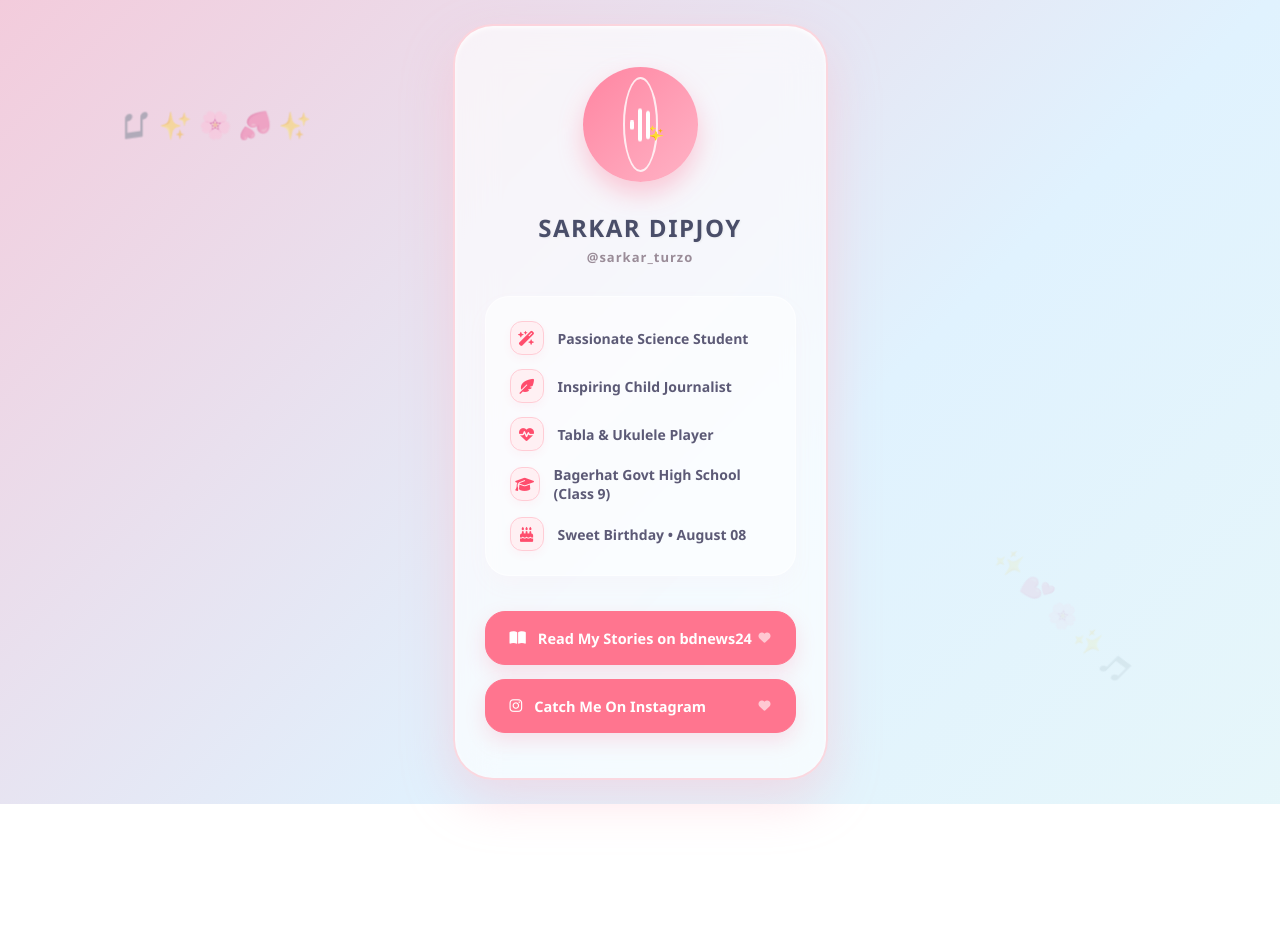
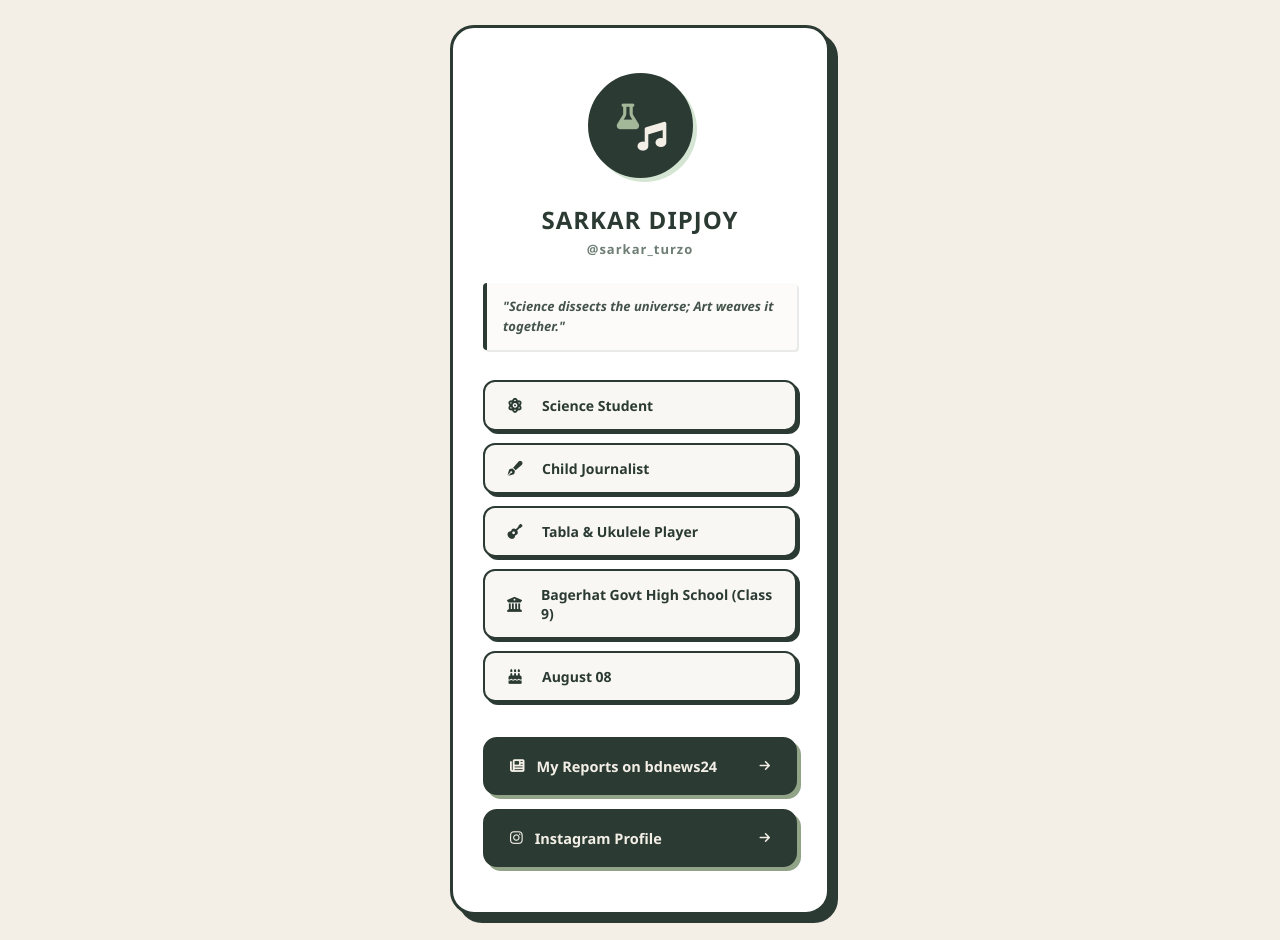
Before and after one commit to sarkardipjoy50-source/sarkardipjoy50-source.github.io, a plain HTML site: page index.html in a window 1280 px wide. Before the commit the page ends 804 px from the top, so only its background shows below. Drawn offline with nearby package versions, Linux system fonts and the light colour scheme.

Commit message:
Update index.html

```diff
--- a/index.html
+++ b/index.html
@@ -3,9 +3,8 @@
 <head>
     <meta charset="UTF-8">
     <meta name="viewport" content="width=device-width, initial-scale=1.0">
-    <title>Sarkar Dipjoy | Magic Space</title>
-    <!-- Beautiful Icons and Animations -->
-    <link rel="stylesheet" href="https://cdnjs.cloudflare.com/ajax/libs/animate.css/4.1.1/animate.min.css">
+    <title>Sarkar Dipjoy | Official Bio</title>
+    <!-- Premium Icons and Typo Fonts -->
     <link rel="stylesheet" href="https://cdnjs.cloudflare.com/ajax/libs/font-awesome/6.4.0/css/all.min.css">
     <style>
         * {
@@ -16,300 +15,236 @@
 
         body {
             font-family: 'Segoe UI', Roboto, -apple-system, sans-serif;
-            /* Ultra-Cute Soft Pastel Dream Background */
-            background: linear-gradient(135deg, #ffe5ec, #ffc2d1, #ffb3c6, #e0f2fe, #f0fdf4);
-            background-size: 400% 400%;
-            animation: pastelFlow 12s ease infinite;
-            color: #4f46e5;
+            /* Flat, Premium Matte Earth Tone (স্ক্রিনশটের মতো সলিড ও মার্জিত ব্যাকগ্রাউন্ড) */
+            background-color: #f3efe6;
+            color: #2b3a32;
             display: flex;
             justify-content: center;
             align-items: center;
             min-height: 100vh;
-            padding: 24px;
-            overflow-x: hidden;
+            padding: 25px;
+        }
+
+        /* Neo-Brutalism High Contrast Card Design */
+        .brutal-card {
+            background: #ffffff;
+            padding: 45px 30px;
+            border-radius: 24px;
+            /* Solid Heavy Shadow like modern top-tier portfolios */
+            box-shadow: 8px 8px 0px #2b3a32;
+            border: 3px solid #2b3a32;
+            text-align: center;
+            max-width: 380px;
+            width: 100%;
             position: relative;
         }
 
-        @keyframes pastelFlow {
-            0% { background-position: 0% 50%; }
-            50% { background-position: 100% 50%; }
-            100% { background-position: 0% 50%; }
-        }
-
-        /* Floating Sparkles & Hearts Background Animation */
-        .sparkle-bg {
-            position: absolute;
-            width: 100%;
-            height: 100%;
-            top: 0; left: 0;
-            pointer-events: none;
-            z-index: 0;
-        }
-        .sparkle-bg::before, .sparkle-bg::after {
-            content: "✨ 💕 🌸 ✨ 🎵";
-            position: absolute;
-            font-size: 24px;
-            opacity: 0.3;
-            animation: floatSparkles 8s linear infinite;
-        }
-        .sparkle-bg::before { left: 10%; top: 20%; animation-delay: 1s; }
-        .sparkle-bg::after { right: 10%; bottom: 20%; animation-delay: 4s; }
-
-        @keyframes floatSparkles {
-            0% { transform: translateY(0) scale(1) rotate(0deg); opacity: 0; }
-            50% { opacity: 0.4; }
-            100% { transform: translateY(-100px) scale(1.2) rotate(360deg); opacity: 0; }
-        }
-
-        /* Premium Glass Card with Soft Pink Border */
-        .cute-card {
-            background: rgba(255, 255, 255, 0.65);
-            backdrop-filter: blur(20px);
-            -webkit-backdrop-filter: blur(20px);
-            padding: 45px 30px;
-            border-radius: 40px;
-            box-shadow: 0 20px 50px rgba(255, 179, 198, 0.4),
-                        inset 0 2px 4px rgba(255, 255, 255, 0.8);
-            text-align: center;
-            max-width: 375px;
-            width: 100%;
-            border: 2px solid rgba(255, 182, 193, 0.5);
-            z-index: 1;
-            position: relative;
-            animation: cardEntrance 1s ease-out;
-        }
-
-        /* Cute Science & Art Hybrid Graphic (No Face) */
-        .magic-core {
-            width: 115px;
-            height: 115px;
-            background: linear-gradient(135deg, #ff85a1, #ffb3c6);
+        /* Minimal Graphic Circle (No Face - High Contrast Art) */
+        .art-hub {
+            width: 105px;
+            height: 105px;
+            background: #2b3a32;
             border-radius: 50%;
             margin: 0 auto 25px;
             display: flex;
             justify-content: center;
             align-items: center;
-            box-shadow: 0 12px 25px rgba(255, 133, 161, 0.4);
+            border: 3px solid #2b3a32;
+            box-shadow: 4px 4px 0px #d4e5d4;
+            color: #f3efe6;
+            font-size: 32px;
             position: relative;
-            animation: gentleFloat 4s ease-in-out infinite;
         }
 
-        @keyframes gentleFloat {
-            0%, 100% { transform: translateY(0); }
-            50% { transform: translateY(-8px); }
+        .art-hub i {
+            position: absolute;
         }
-
-        /* Magical Orbit Ring (Science) */
-        .magic-orbit {
-            position: absolute;
-            width: 95px;
-            height: 35px;
-            border: 2px solid rgba(255, 255, 255, 0.8);
-            border-radius: 50%;
-            animation: spinOrbit 4s linear infinite;
-        }
-        .magic-orbit::after {
-            content: "✨";
-            position: absolute;
-            top: -10px; left: 50%;
-            font-size: 14px;
-        }
-
-        /* Sweet Bouncing Music Waves (Arts) */
-        .cute-waves {
-            display: flex;
-            gap: 4px;
-            align-items: center;
-            z-index: 2;
-        }
-        .cute-bar {
-            width: 4px;
-            background: #ffffff;
-            border-radius: 2px;
-            animation: cutePulse 1s ease-in-out infinite;
-        }
-        .cute-bar:nth-child(1) { height: 16px; animation-delay: 0.1s; }
-        .cute-bar:nth-child(2) { height: 32px; animation-delay: 0.3s; }
-        .cute-bar:nth-child(3) { height: 22px; animation-delay: 0.5s; }
-
-        @keyframes spinOrbit {
-            0% { transform: rotate(0deg); }
-            100% { transform: rotate(360deg); }
-        }
-        @keyframes cutePulse {
-            0%, 100% { transform: scaleY(0.5); }
-            50% { transform: scaleY(1.3); }
-        }
+        .art-hub i.fa-flask { transform: translate(-12px, -10px) scale(0.8); color: #a3b899; }
+        .art-hub i.fa-music { transform: translate(12px, 10px) scale(0.9); color: #f3efe6; }
 
         h1 {
             font-size: 24px;
-            font-weight: 800;
-            color: #4a4e69;
-            letter-spacing: 1.5px;
+            font-weight: 900;
+            color: #2b3a32;
+            letter-spacing: 1px;
+            text-transform: uppercase;
             margin-bottom: 4px;
-            text-shadow: 1px 1px 2px rgba(0,0,0,0.05);
         }
 
         p.username {
             font-size: 13px;
-            color: #9a8c98;
-            margin-bottom: 30px;
+            color: #6e7e75;
+            margin-bottom: 25px;
             font-weight: 700;
             letter-spacing: 1px;
         }
 
-        /* Beautiful and Cozy Showcase Box */
-        .showcase-box {
+        /* Deep Inspiring Cultural Proverb Quote Box */
+        .proverb-box {
+            background: #fcfbfa;
+            border-left: 4px solid #2b3a32;
+            padding: 14px 16px;
+            margin-bottom: 30px;
             text-align: left;
-            background: rgba(255, 255, 255, 0.5);
-            padding: 24px;
-            border-radius: 24px;
-            margin-bottom: 35px;
-            border: 1px solid rgba(255, 255, 255, 0.6);
-            box-shadow: 0 10px 20px rgba(255, 179, 198, 0.05);
+            border-radius: 4px;
+            box-shadow: 2px 2px 0px rgba(43, 58, 50, 0.1);
         }
 
-        .showcase-item {
+        .proverb-box p {
+            font-style: italic;
+            font-size: 13px;
+            line-height: 1.5;
+            color: #44544a;
+            font-weight: 600;
+        }
+
+        /* Structured Flat Bio Grid */
+        .info-stack {
+            text-align: left;
+            margin-bottom: 35px;
+            display: flex;
+            flex-direction: column;
+            gap: 12px;
+        }
+
+        .info-tag {
             display: flex;
             align-items: center;
-            margin-bottom: 14px;
-            transition: transform 0.2s;
+            background: #f8f7f4;
+            padding: 14px 18px;
+            border-radius: 12px;
+            border: 2px solid #2b3a32;
+            box-shadow: 3px 3px 0px #2b3a32;
+            transition: all 0.2s;
         }
-        .showcase-item:hover { transform: translateX(3px); }
-        .showcase-item:last-child { margin-bottom: 0; }
 
-        .cute-badge {
-            margin-right: 14px;
+        .info-tag:hover {
+            transform: translate(-2px, -2px);
+            box-shadow: 5px 5px 0px #2b3a32;
+        }
+
+        .tag-icon {
+            margin-right: 15px;
             font-size: 15px;
-            background: #fff0f3;
-            color: #ff4d6d;
-            width: 34px;
-            height: 34px;
-            border-radius: 12px;
+            color: #2b3a32;
+            width: 24px;
             display: flex;
             justify-content: center;
-            align-items: center;
-            border: 1px solid #ffccd5;
-            box-shadow: 0 4px 8px rgba(255, 77, 109, 0.05);
         }
 
-        .showcase-text {
+        .tag-text {
             font-size: 14px;
-            font-weight: 600;
-            color: #5c5a76;
+            font-weight: 700;
+            color: #2b3a32;
         }
 
-        /* Bouncy Bubble Buttons */
-        .action-container {
+        /* High Contrast Bold Action Buttons */
+        .links-stack {
             display: flex;
             flex-direction: column;
             gap: 14px;
         }
 
-        .action-btn {
+        .brutal-btn {
             display: flex;
             align-items: center;
             justify-content: space-between;
-            background: #ff758f;
-            color: #ffffff;
+            background: #2b3a32;
+            color: #f3efe6;
             text-decoration: none;
             padding: 16px 24px;
-            border-radius: 20px;
+            border-radius: 14px;
             font-weight: 700;
             font-size: 14.5px;
-            transition: all 0.4s cubic-bezier(0.175, 0.885, 0.32, 1.275);
-            border: 1px solid #ff758f;
-            box-shadow: 0 8px 20px rgba(255, 117, 143, 0.2);
+            border: 3px solid #2b3a32;
+            box-shadow: 4px 4px 0px #92a488;
+            transition: all 0.15s cubic-bezier(0.175, 0.885, 0.32, 1.275);
         }
 
-        .btn-core {
+        .btn-label {
             display: flex;
             align-items: center;
             gap: 12px;
         }
 
-        .action-btn i.heart-icon {
+        .brutal-btn i.arrow-icon {
             font-size: 12px;
-            opacity: 0.6;
-            transition: transform 0.3s;
+            transition: transform 0.2s;
         }
 
-        .action-btn:hover {
-            background: #ffffff;
-            color: #ff758f;
-            transform: translateY(-4px) scale(1.02);
-            box-shadow: 0 12px 24px rgba(255, 117, 143, 0.3);
-            border-color: #ff85a1;
+        /* Modern Hover Pressing Effect (বাটন নিচে ডেবে যাওয়ার প্রিমিয়াম মেকানিজম) */
+        .brutal-btn:hover {
+            background: #f3efe6;
+            color: #2b3a32;
+            transform: translate(2px, 2px);
+            box-shadow: 0px 0px 0px #2b3a32;
         }
 
-        .action-btn:hover i.heart-icon {
-            transform: scale(1.4);
-            color: #ff4d6d;
-            opacity: 1;
+        .brutal-btn:hover i.arrow-icon {
+            transform: translateX(3px);
         }
     </style>
 </head>
 <body>
 
-    <div class="sparkle-bg"></div>
+    <div class="brutal-card">
 
-    <div class="cute-card animate__animated animate__bounceIn">
-
-        <!-- The Magical Science + Art Hybrid Core -->
-        <div class="magic-core">
-            <div class="magic-orbit"></div>
-            <div class="cute-waves">
-                <div class="cute-bar"></div>
-                <div class="cute-bar"></div>
-                <div class="cute-bar"></div>
-            </div>
+        <!-- Minimalist High-Contrast Graphic Fusion -->
+        <div class="art-hub">
+            <i class="fa-solid fa-flask"></i>
+            <i class="fa-solid fa-music"></i>
         </div>
 
         <h1>SARKAR DIPJOY</h1>
         <p class="username">@sarkar_turzo</p>
 
-        <!-- Beautiful Cozy Grid Information -->
-        <div class="showcase-box">
-            <div class="showcase-item">
-                <div class="cute-badge"><i class="fa-solid fa-wand-magic-sparkles"></i></div>
-                <div class="showcase-text">Passionate Science Student</div>
+        <!-- Deep Cultural Proverb Quote -->
+        <div class="proverb-box">
+            <p>"Science dissects the universe; Art weaves it together."</p>
+        </div>
+
+        <!-- Clean High-Contrast Info Grid -->
+        <div class="info-stack">
+            <div class="info-tag">
+                <div class="tag-icon"><i class="fa-solid fa-atom"></i></div>
+                <div class="tag-text">Science Student</div>
             </div>
-            <div class="showcase-item">
-                <div class="cute-badge"><i class="fa-solid fa-feather-pointed"></i></div>
-                <div class="showcase-text">Inspiring Child Journalist</div>
+            <div class="info-tag">
+                <div class="tag-icon"><i class="fa-solid fa-pen-fancy"></i></div>
+                <div class="tag-text">Child Journalist</div>
             </div>
-            <div class="showcase-item">
-                <div class="cute-badge"><i class="fa-solid fa-heart-pulse"></i></div>
-                <div class="showcase-text">Tabla & Ukulele Player</div>
+            <div class="info-tag">
+                <div class="tag-icon"><i class="fa-solid fa-guitar"></i></div>
+                <div class="tag-text">Tabla & Ukulele Player</div>
             </div>
-            <div class="showcase-item">
-                <div class="cute-badge"><i class="fa-solid fa-graduation-cap"></i></div>
-                <div class="showcase-text">Bagerhat Govt High School (Class 9)</div>
+            <div class="info-tag">
+                <div class="tag-icon"><i class="fa-solid fa-building-columns"></i></div>
+                <div class="tag-text">Bagerhat Govt High School (Class 9)</div>
             </div>
-            <div class="showcase-item">
-                <div class="cute-badge"><i class="fa-solid fa-cake-candles"></i></div>
-                <div class="showcase-text">Sweet Birthday • August 08</div>
+            <div class="info-tag">
+                <div class="tag-icon"><i class="fa-solid fa-cake-candles"></i></div>
+                <div class="tag-text">August 08</div>
             </div>
         </div>
 
-        <!-- Premium Bouncy Navigation Links -->
-        <div class="action-container">
-            <a href="https://hello.bdnews24.com" class="action-btn" target="_blank">
-                <span class="btn-core">
-                    <i class="fa-solid fa-book-open"></i>
-                    Read My Stories on bdnews24
+        <!-- Heavy Duty Flat Navigation Links -->
+        <div class="links-stack">
+            <a href="https://hello.bdnews24.com" class="brutal-btn" target="_blank">
+                <span class="btn-label">
+                    <i class="fa-solid fa-newspaper"></i>
+                    My Reports on bdnews24
                 </span>
-                <i class="fa-solid fa-heart heart-icon"></i>
+                <i class="fa-solid fa-arrow-right arrow-icon"></i>
             </a>
-            <a href="https://instagram.com/sarkar_turzo" class="action-btn" target="_blank">
-                <span class="btn-core">
+            <a href="https://instagram.com/sarkar_turzo" class="brutal-btn" target="_blank">
+                <span class="btn-label">
                     <i class="fa-brands fa-instagram"></i>
-                    Catch Me On Instagram
+                    Instagram Profile
                 </span>
-                <i class="fa-solid fa-heart heart-icon"></i>
+                <i class="fa-solid fa-arrow-right arrow-icon"></i>
             </a>
         </div>
     </div>
 
 </body>
-                    </html>
+</html>
```
